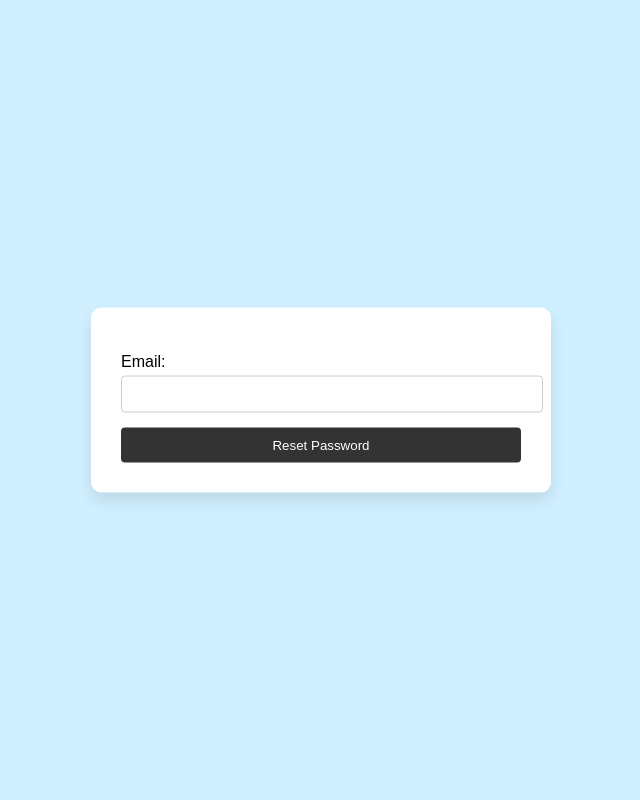
After one commit to Bandari-Khem/Anything, a PHP site: page /reset-password.html in a window 1280 px wide. The commit adds this page. Shown: the whole page, without its empty margins (319-959 px from the left). Run offline with PHP 8.4, Linux system fonts and the light colour scheme.

Commit message:
Add files via upload
this one is frontend..

```diff
--- /dev/null
+++ b/forms.css
@@ -0,0 +1,74 @@
+@import url("styles.css");
+
+/* Center the form on the screen */
+main {
+    background-color: #d0f0ff;
+    margin: 0;
+    padding: 0;
+    position: relative;
+    height: 100vh;
+    display: flex;
+    justify-content: center;
+    align-items: center;
+    overflow: hidden;
+}
+
+/* Form styling */
+form {
+    background-color: #ffffff;
+    padding: 30px;
+    border-radius: 10px;
+    box-shadow: 0 8px 16px rgba(0, 0, 0, 0.1);
+    width: 100%;
+    max-width: 400px;
+    position: absolute;
+    top: 50%;
+    left: 50%;
+    transform: translate(-50%, -50%);
+}
+
+form label {
+    display: block;
+    margin: 15px 0 5px;
+}
+
+form input,
+form textarea {
+    width: 100%;
+    padding: 10px;
+    margin-bottom: 15px;
+    border: 1px solid #ccc;
+    border-radius: 4px;
+}
+
+form button {
+    padding: 10px 20px;
+    background-color: #333;
+    color: #fff;
+    border: none;
+    border-radius: 4px;
+    cursor: pointer;
+    width: 100%;
+}
+
+form button:hover {
+    background-color: #555;
+}
+
+
+footer {
+    display: none;
+}
+
+#reset-password-form {
+    background-color: #ffffff;
+    padding: 30px;
+    border-radius: 10px;
+    box-shadow: 0 8px 16px rgba(0, 0, 0, 0.1);
+    width: 100%;
+    max-width: 400px;
+    position: absolute;
+    top: 50%;
+    left: 50%;
+    transform: translate(-50%, -50%);
+}
--- /dev/null
+++ b/reset-password.html
@@ -0,0 +1,26 @@
+<!DOCTYPE html>
+<html lang="en">
+
+<head>
+    <meta charset="UTF-8">
+    <meta name="viewport" content="width=device-width, initial-scale=1.0">
+    <title>eLibrary - Reset Password</title>
+    <link rel="stylesheet" href="forms.css">
+</head>
+
+<body>
+    <main>
+        <section>
+            <h2>Reset Password</h2>
+            <form id="reset-password-form">
+                <label for="email">Email:</label>
+                <input type="email" id="email" name="email" required>
+
+                <button type="submit">Reset Password</button>
+            </form>
+        </section>
+    </main>
+    <script src="reset-password.js"></script>
+</body>
+
+</html>
--- a/styles.css
+++ b/styles.css
@@ -2,75 +2,58 @@ body {
     font-family: Arial, sans-serif;
     margin: 0;
     padding: 0;
+    background-color: #f4f4f4;
 }
 
 header {
-    background-color: #333;
+    background-color: #7147e3;
     color: #fff;
-    padding: 1em;
+    padding: 10px 20px;
     text-align: center;
+}
+
+header h1 {
+    margin: 0;
+}
+
+nav {
+    margin-top: 10px;
 }
 
 nav ul {
     list-style: none;
+    padding: 0;
     margin: 0;
-    padding: 0;
     display: flex;
-    justify-content: space-between;
+    justify-content: center;
 }
 
-nav li {
-    margin-right: 20px;
+nav ul li {
+    padding: 10px;
+    margin: 0 15px;
 }
 
-nav a {
-    color: #fff;
-    text-decoration: none;
+nav ul li a {
+    color: #fcf560;
+    text-decoration: double;
+    font-family: sans-serif;
+    font-size: x-large;
+    font-weight: bold;
 }
 
-main {
-    max-width: 800px;
-    margin: 2em auto;
-    padding: 1em;
-    background-color: #f7f7f7;
-    border: 1px solid #ddd;
-    box-shadow: 0 2px 4px rgba(0, 0, 0, 0.1);
-}
-
-.room-listing {
-    margin-bottom: 20px;
-}
-
-.rooms-container {
-    display: flex;
-    flex-wrap: wrap;
-    justify-content: space-between;
-}
-
-.room-card {
-    background-color: #fff;
-    padding: 1em;
-    border: 1px solid #ddd;
-    box-shadow: 0 2px 4px rgba(0, 0, 0, 0.1);
-    margin: 10px;
-    width: calc(33.33% - 20px);
-}
-
-.room-card img {
-    width: 100%;
-    height: 150px;
-    object-fit: cover;
-    border-radius: 5px;
-}
-
-.room-card h2 {
-    font-weight: bold;
-    margin-bottom: 10px;
+nav ul li a:hover {
+    color: #d2621d;
 }
 
 footer {
-    background-color: #333;
-    color: #fff;
-    padding: 1em;
-    text-align: center;
+    display: none;
 }
+
+nav ul li a {
+    background-color: #69ced6;
+    padding: 15px;
+    border-radius: 8px;
+    box-shadow: 0 2px 6px rgba(0, 0, 0, 0.1);
+    margin: 20px auto;
+    max-width: 1000px;
+}
```
Also changed, not shown: about-us.html (added, +36 -0 lines), contact-us.html (added, +43 -0 lines), index.html (+33 -20 lines), login.html (added, +46 -0 lines), registration-step2.html (added, +54 -0 lines), registration.html (added, +47 -0 lines), regvalidation.js (added, +44 -0 lines).
